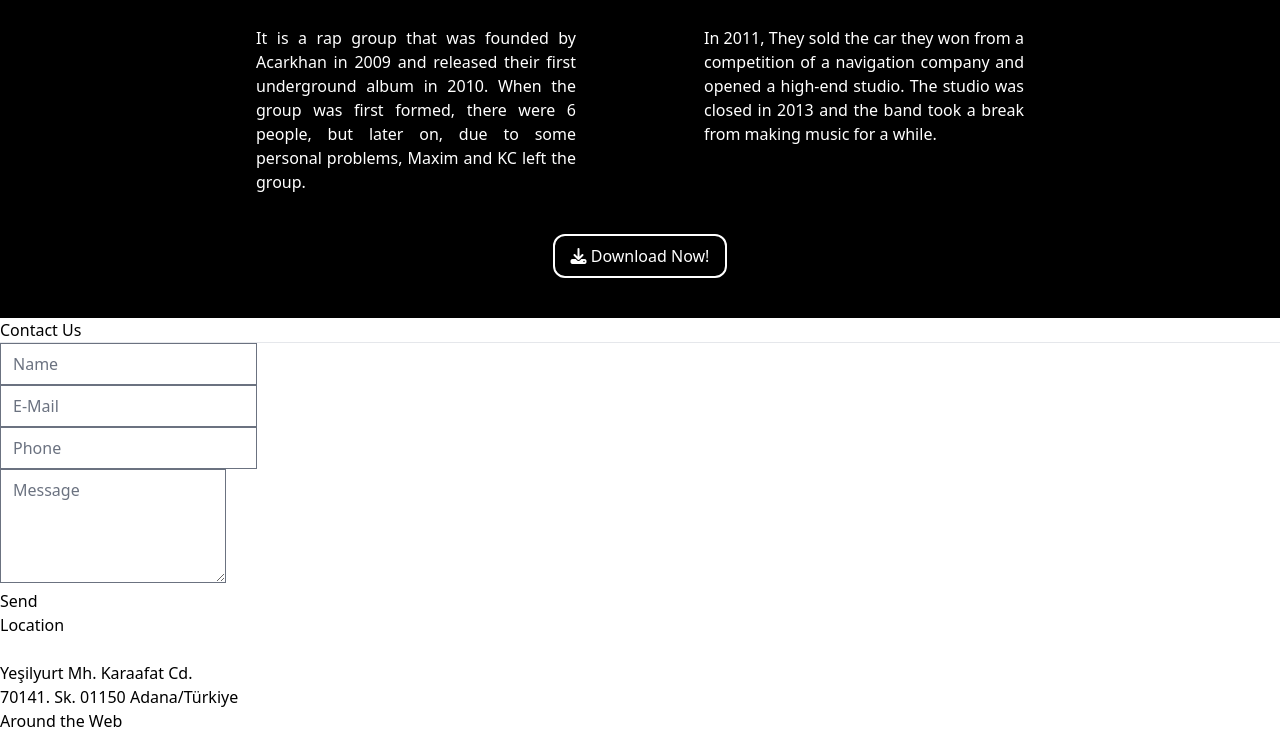
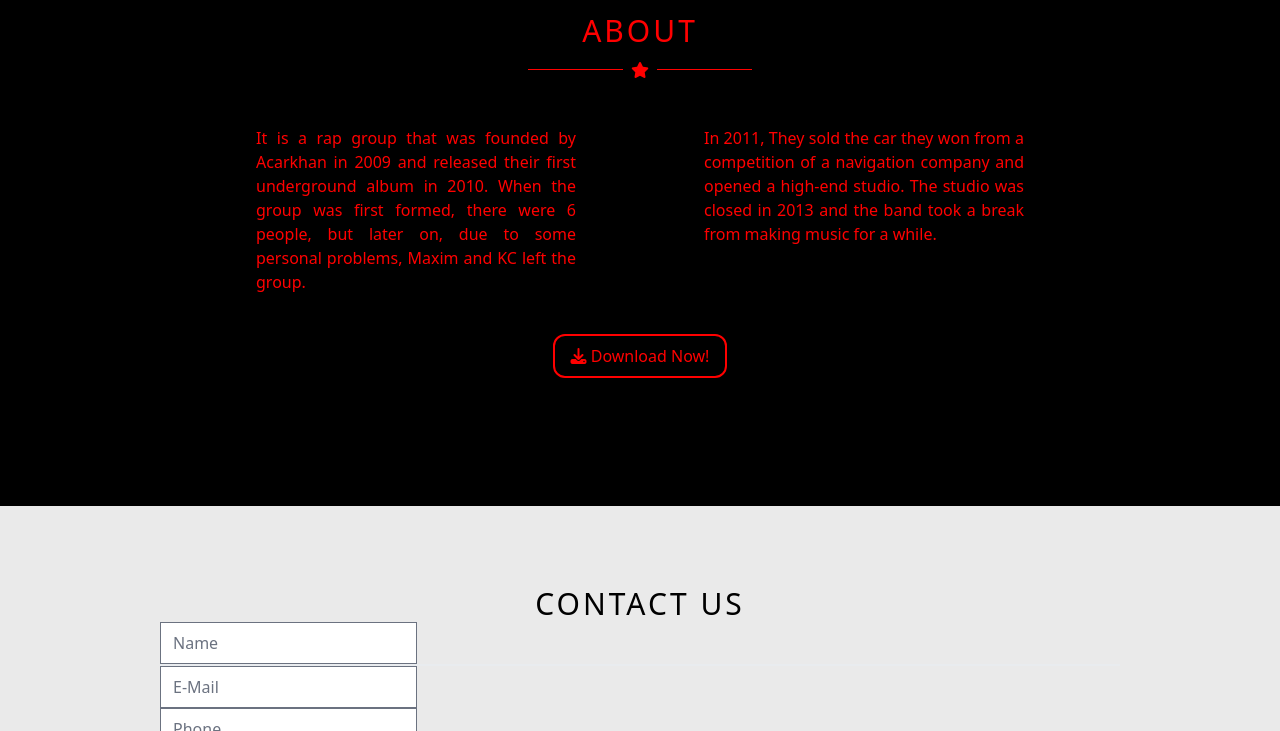
Before and after one commit to falkayadev/OSMAN, a website built with Vite: page index.html in a window 1280 px wide. Shown: the part 2070-2801 px from the top of the page. Built offline with nearby package versions, Linux system fonts and the light colour scheme.

Commit message:
about section

```diff
--- a/index.html
+++ b/index.html
@@ -145,13 +145,13 @@
       </div>
     </section>
 
-    <section id="about" class="w-full bg-black flex flex-col items-center py-10">
-      <h2 class="uppercase text-white pb-5">About</h2>
-      <hr class="border-white w-56 pb-10">
-      <i class="fa-solid fa-star text-white relative bottom-12 bg-black px-2"></i>
+    <section id="about" class="w-full bg-black flex flex-col items-center py-32">
+      <h2 class="uppercase text-red pb-5 text-3xl tracking-widest">About</h2>
+      <hr class="border-red w-56 pb-10">
+      <i class="fa-solid fa-star text-red relative bottom-12 bg-black px-2"></i>
       <div id="aboutText" class="w-3/5 flex">
         <div class="w-1/2 mr-16 text-justify">
-          <p class="text-white">
+          <p class="text-red">
             It is a rap group that was founded by Acarkhan in 2009 and released
             their first underground album in 2010. When the group was first
             formed, there were 6 people, but later on, due to some personal
@@ -159,7 +159,7 @@
           </p>
         </div>
         <div class="w-1/2 ml-16 text-justify">
-          <p class="text-white">
+          <p class="text-red">
             In 2011, They sold the car they won from a competition of a
             navigation company and opened a high-end studio. The studio was
             closed in 2013 and the band took a break from making music for a
@@ -168,19 +168,16 @@
         </div>
       </div>
 
-      <button class="text-white border-white border-2 px-4 py-2 rounded-xl mt-10 hover:bg-white hover:text-black" onclick="messageForButton()">
-        <i class="download fas fa-download text-white"></i>
+      <button class="text-red border-red border-2 px-4 py-2 rounded-xl mt-10 hover:bg-slate-400 hover:text-black hover:border-black" onclick="messageForButton()">
+        <i class="download fas fa-download text-red"></i>
         Download Now!
       </button>
     </section>
 
-    <section id="contact" class="bg-blue">
-      <h2 class="text-uppercase">Contact Us</h2>
-
-      <hr class="starLineBlack" />
-
-      <form id="contact-form">
-        <div class="form-group">
+    <section id="contact" class="w-full bg-[#eaeaea] flex flex-col items-center py-20">
+      <h2 class="uppercase text-3xl tracking-widest">Contact Us</h2>
+      <form id="contact-form" class="w-3/4">
+        <div class="border-b-2 border-solid border-[#e9ecef] ">
           <input type="text" id="name" placeholder="Name" />
         </div>
         <div class="form-group">
```
